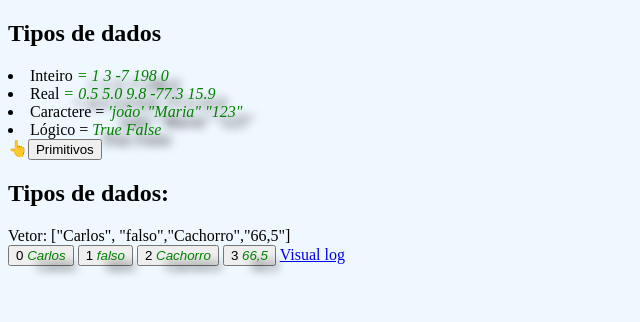
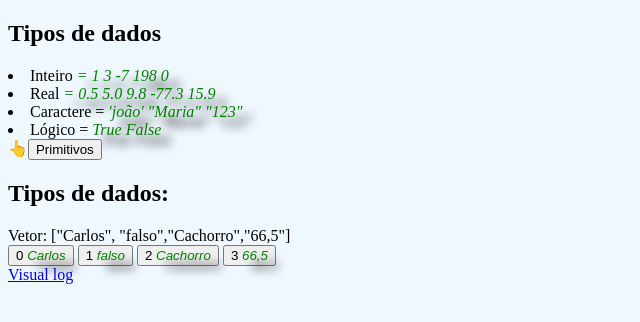
Before and after one commit to edskate/L-gica-de-Program--o_Visual-log-001, a plain HTML site: page Tipos_de_Variaveis.html in a window 1280 px wide. Shown: the whole page, without its empty margins (0-640 px from the left). Drawn offline with Linux system fonts and the light colour scheme.

Commit message:
add br como espaço

```diff
--- a/Tipos_de_Variaveis.html
+++ b/Tipos_de_Variaveis.html
@@ -24,7 +24,7 @@
     <button>0 <em>Carlos</em></button>
     <button>1 <em>falso</em></button>
     <button>2 <em>Cachorro</em></button>
-    <button>3 <em>66,5</em> </button>
+    <button>3 <em>66,5</em> </button> <br>
     <a href="Exemplo.html">Visual  log</a>
 </body>
 </html>
```
